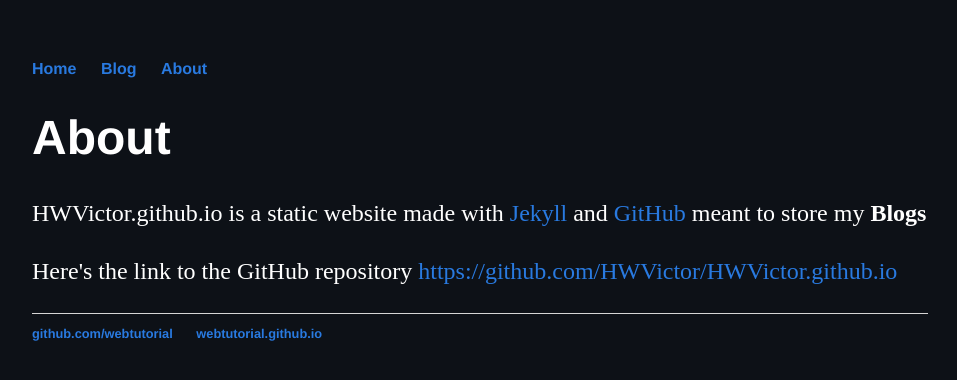
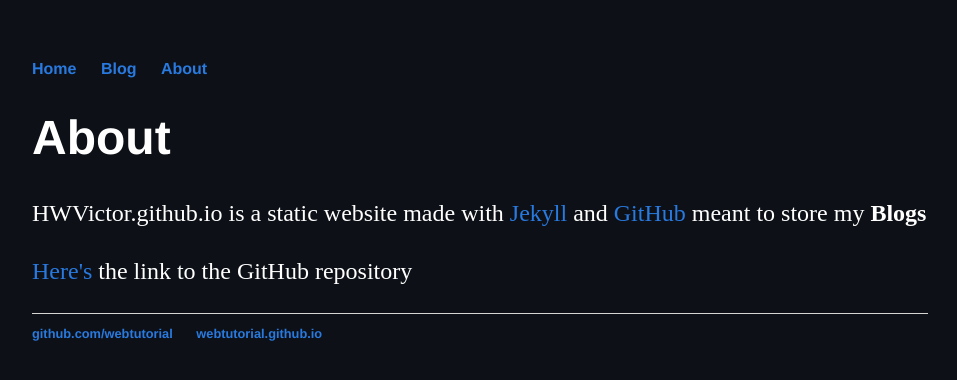
Before and after one commit to HWVictor/HWVictor.github.io, a Jekyll site: the page built from about/index.html, in a window 1280 px wide. Shown: the top 380 px of the page, without its empty margins (160-1117 px from the left). Built offline with Jekyll 4.4.1, drawn with Linux system fonts in a browser that asks for light colours; some of the changed lines change nothing that is shown.

Commit message:
Update index.html

```diff
--- a/about/index.html
+++ b/about/index.html
@@ -5,4 +5,4 @@
 
 <h1>{{ page.title }}</h1>
 <p>HWVictor.github.io is a static website made with <a href="https://jekyllrb.com/">Jekyll</a> and <a href="https://github.com/">GitHub</a> meant to store my <b>Blogs</b></p>
-<p>Here's the link to the GitHub repository <a href="https://github.com/HWVictor/HWVictor.github.io">https://github.com/HWVictor/HWVictor.github.io</a></p>
+<p><a href="https://github.com/HWVictor/HWVictor.github.io">Here's</a> the link to the GitHub repository</p>
```
